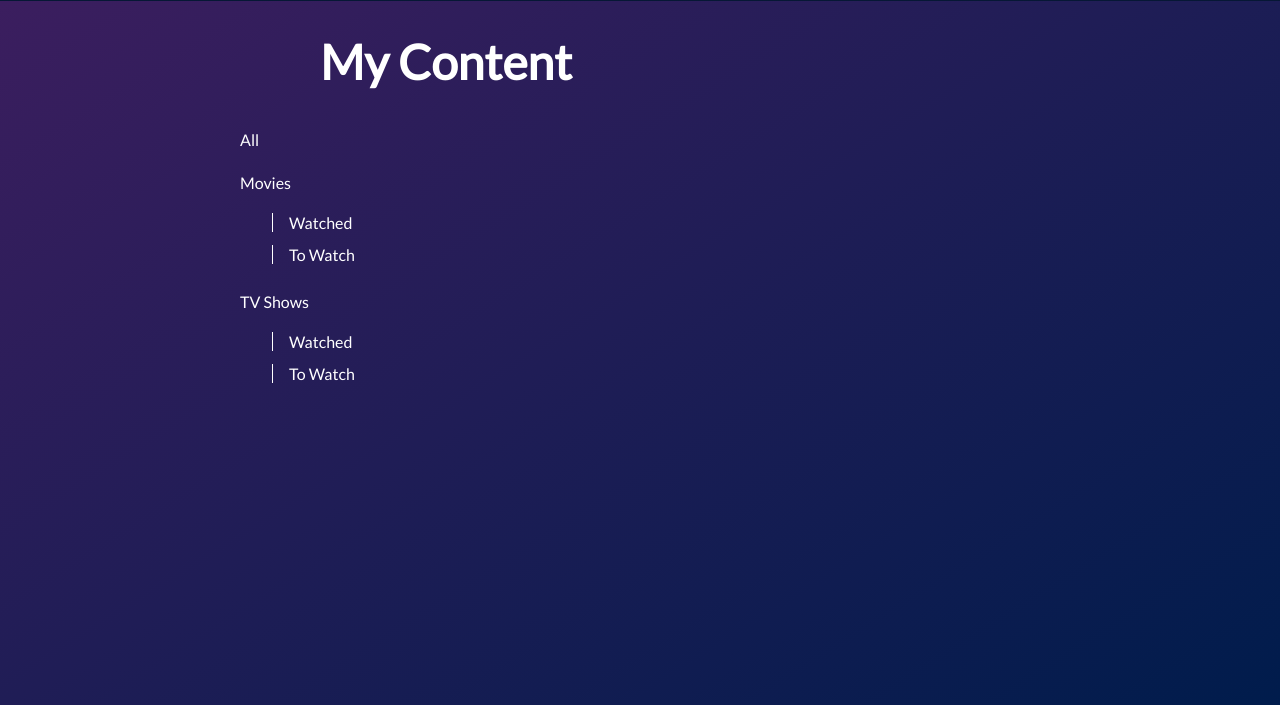
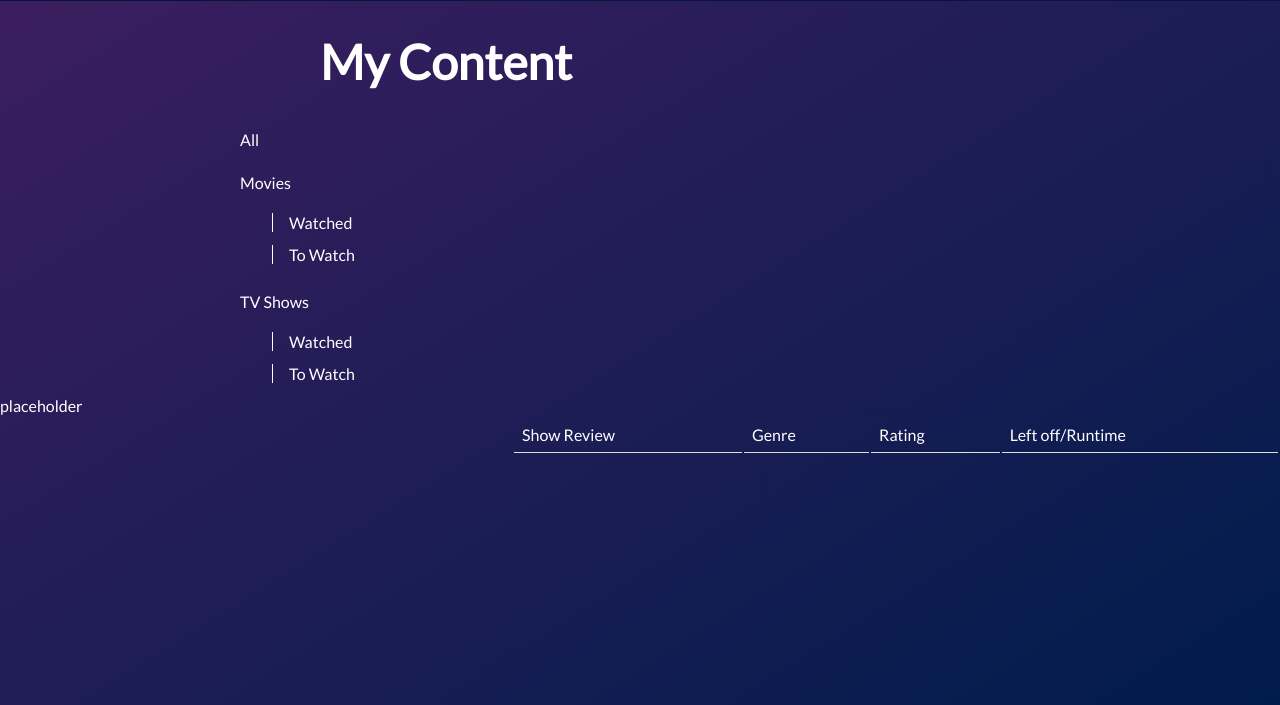
Before and after one commit to Nicole-Tam/WatchBox-TV-Show-and-Movie-Tracking-Web-App, a website: page public/index.html in a window 1280 px wide. Shown: the part 95-800 px from the top of the page. Drawn offline with Linux system fonts and the light colour scheme.

Commit message:
added content table

```diff
--- a/public/index.html
+++ b/public/index.html
@@ -29,7 +29,24 @@
     <li class="subfilter-option" data-category="to-watch-tvshows">To Watch</div>
   </ul>
 
-  <div id="content-grid">
+  <div id="content-div">
+    <header>placeholder</header>
+    <table id="content-table">
+      <thead>
+        <tr>
+          <th>Show Review</th>
+          <th>Genre</th>
+          <th>Rating</th>
+          <th>Left off/Runtime</th>
+        </tr>
+      </thead>
+      <tbody>
+
+
+      </tbody>
+
+
+    </table>
   </div>
   <script src="script.js"></script>
 </body>
--- a/public/styles.css
+++ b/public/styles.css
@@ -28,6 +28,7 @@ body {
   background-image: linear-gradient(to bottom right, #3F1E60, #001C4C);
   min-height: 100vh;
   font-family: Lato;
+  color: white;
 }
 
 
@@ -66,12 +67,10 @@ body {
 #my-content{
   font-size: 3em;
   font-weight: bold;
-  color: white;
   margin: 2rem 20rem 1.5rem;
 }
 
 #filter-bar{
-  color: white;
   width: 20rem; /*so that the size doesn't change when the window is smaller*/
   height: auto;
   padding-left:15%
@@ -89,3 +88,19 @@ body {
   border-left: 1px solid;
   list-style: none;
 }
+
+#content-div {
+  overflow-y: scroll; /*turns div into scrollable div */
+  height:auto;
+}
+
+#content-table {
+  width: 60%;
+  float:right;
+}
+
+th, td {
+  padding: 8px;
+  text-align: left;
+  border-bottom: 1px solid #ddd;
+}
```
